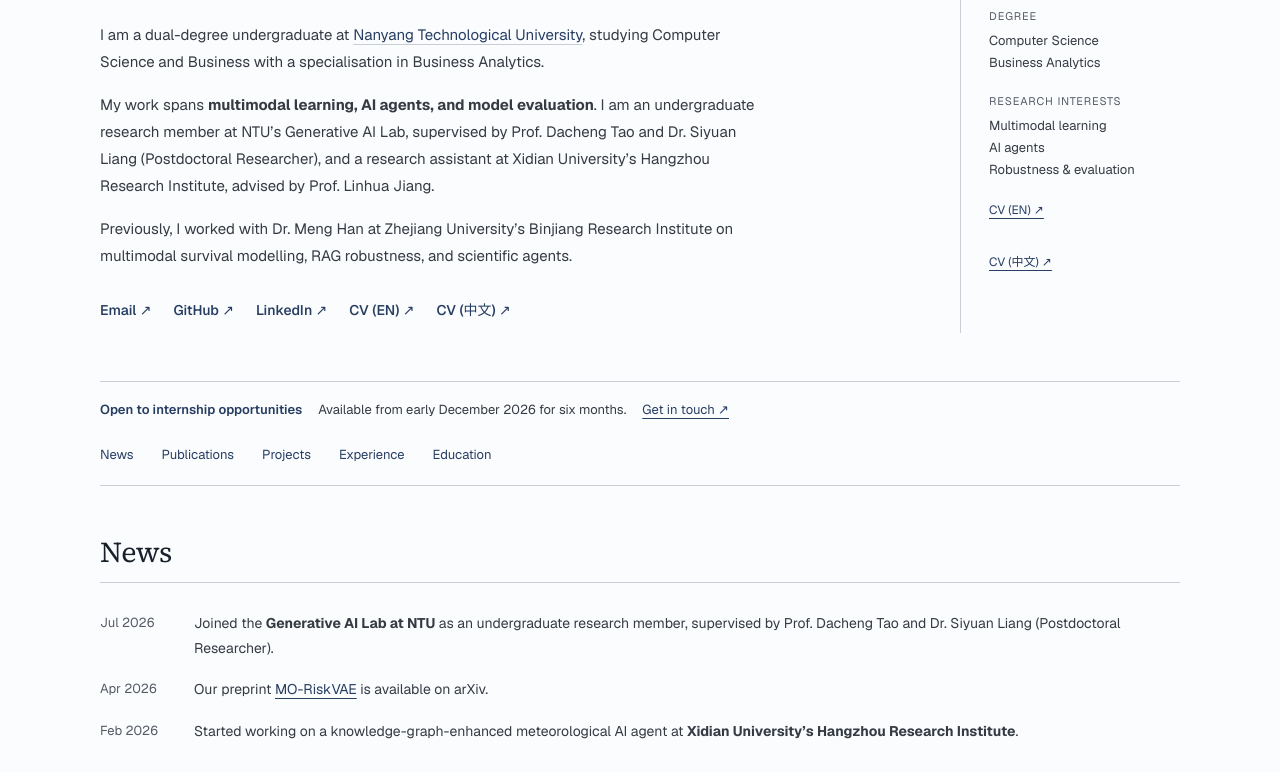
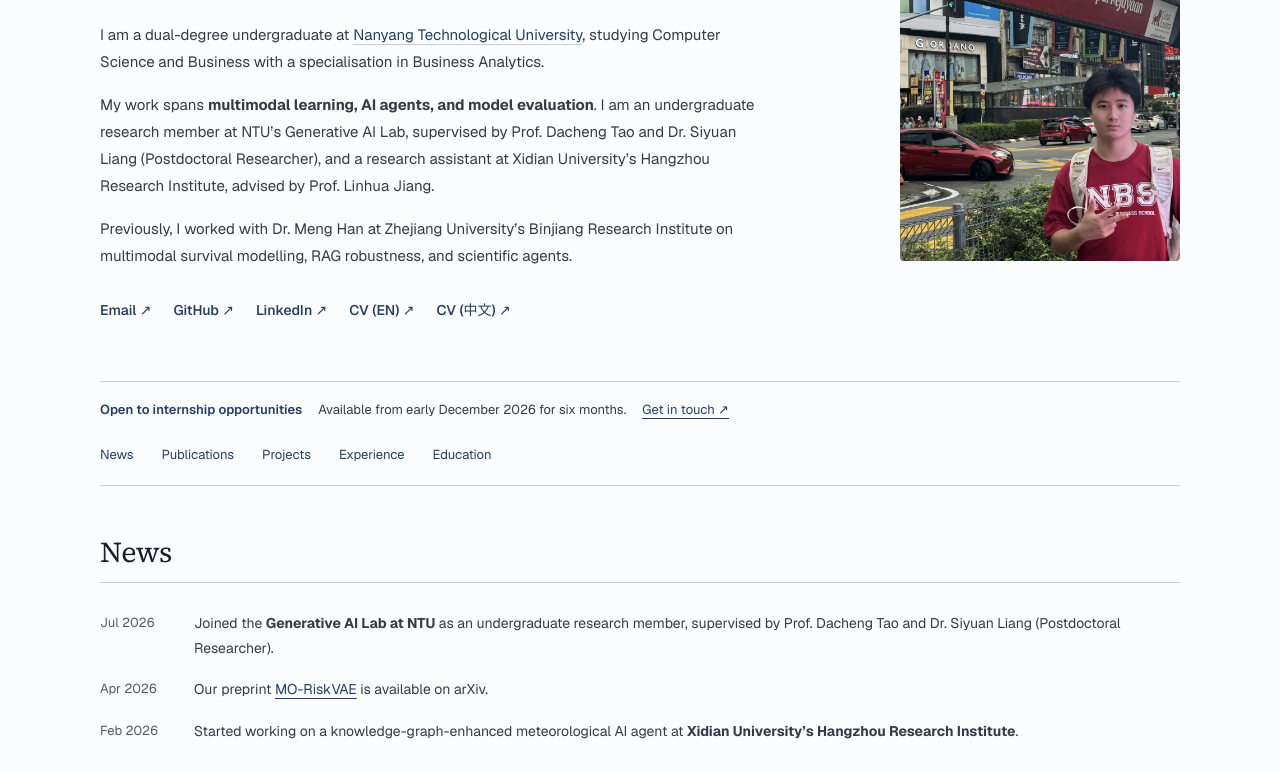
Before and after one commit to HZHANG086/HZHANG086.github.io, a plain HTML site: page index.html in a window 1280 px wide. Shown: the part 274-1046 px from the top of the page. Drawn offline with nearby package versions, Linux system fonts and the light colour scheme.

Commit message:
Add personal photograph to homepage

```diff
--- a/index.html
+++ b/index.html
@@ -30,7 +30,7 @@
    <div class="linkrow"><a href="mailto:HZHANG086@e.ntu.edu.sg">Email ↗</a><a href="https://github.com/HZHANG086" target="_blank" rel="noopener">GitHub ↗</a><a href="https://www.linkedin.com/in/heng-zhang-734747321/" target="_blank" rel="noopener">LinkedIn ↗</a><a href="assets/Heng-Zhang-CV-EN.pdf" target="_blank" rel="noopener">CV (EN) ↗</a><a href="assets/Heng-Zhang-CV-CN.pdf" target="_blank" rel="noopener">CV (中文) ↗</a></div>
    <div class="interests"><span>Multimodal learning</span><span>AI agents</span><span>Robustness & evaluation</span></div>
   </div>
-  <aside class="profile academic-note" aria-label="Academic profile"><p class="profile-heading">Academic profile</p><dl><dt>Institution</dt><dd>Nanyang Technological<br>University, Singapore</dd><dt>Degree</dt><dd>Computer Science<br>Business Analytics</dd><dt>Research interests</dt><dd>Multimodal learning<br>AI agents<br>Robustness & evaluation</dd></dl><a href="assets/Heng-Zhang-CV-EN.pdf" target="_blank" rel="noopener">CV (EN) ↗</a><a href="assets/Heng-Zhang-CV-CN.pdf" target="_blank" rel="noopener">CV (中文) ↗</a></aside>
+  <aside class="profile portrait-profile" aria-label="Portrait of Heng Zhang"><img src="assets/heng-zhang-photo.jpg" alt="Heng Zhang wearing an NBS T-shirt on a city street" width="1000" height="1288" fetchpriority="high"></aside>
  </section>
  <div class="availability"><strong>Open to internship opportunities</strong><span>Available from early December 2026 for six months.</span><a href="mailto:HZHANG086@e.ntu.edu.sg">Get in touch ↗</a></div>
  <nav class="sectionnav" aria-label="Page sections"><a href="#news">News</a><a href="#publications">Publications</a><a href="#projects">Projects</a><a href="#experience">Experience</a><a href="#education">Education</a></nav>
--- a/styles.css
+++ b/styles.css
@@ -186,3 +186,8 @@
 .topbar { flex-wrap: wrap; gap: 4px 20px; }
 .toplinks { flex-wrap: wrap; gap: 4px 20px; }
 .academic-note>a { display: flex; margin-top: 8px; }
+
+/* Personal photograph, kept in its original composition. */
+.portrait-profile { display: block; padding: 0; margin: 12px 0 0; max-width: 300px; }
+.portrait-profile img { display: block; width: 100%; height: auto; border-radius: 4px; }
+@media(min-width:60rem) { .hero { grid-template-columns: minmax(0,1fr) 280px; gap: 48px; } .portrait-profile { margin-top: 48px; } }
```
Also changed, not shown: assets/heng-zhang-photo.jpg (added).
